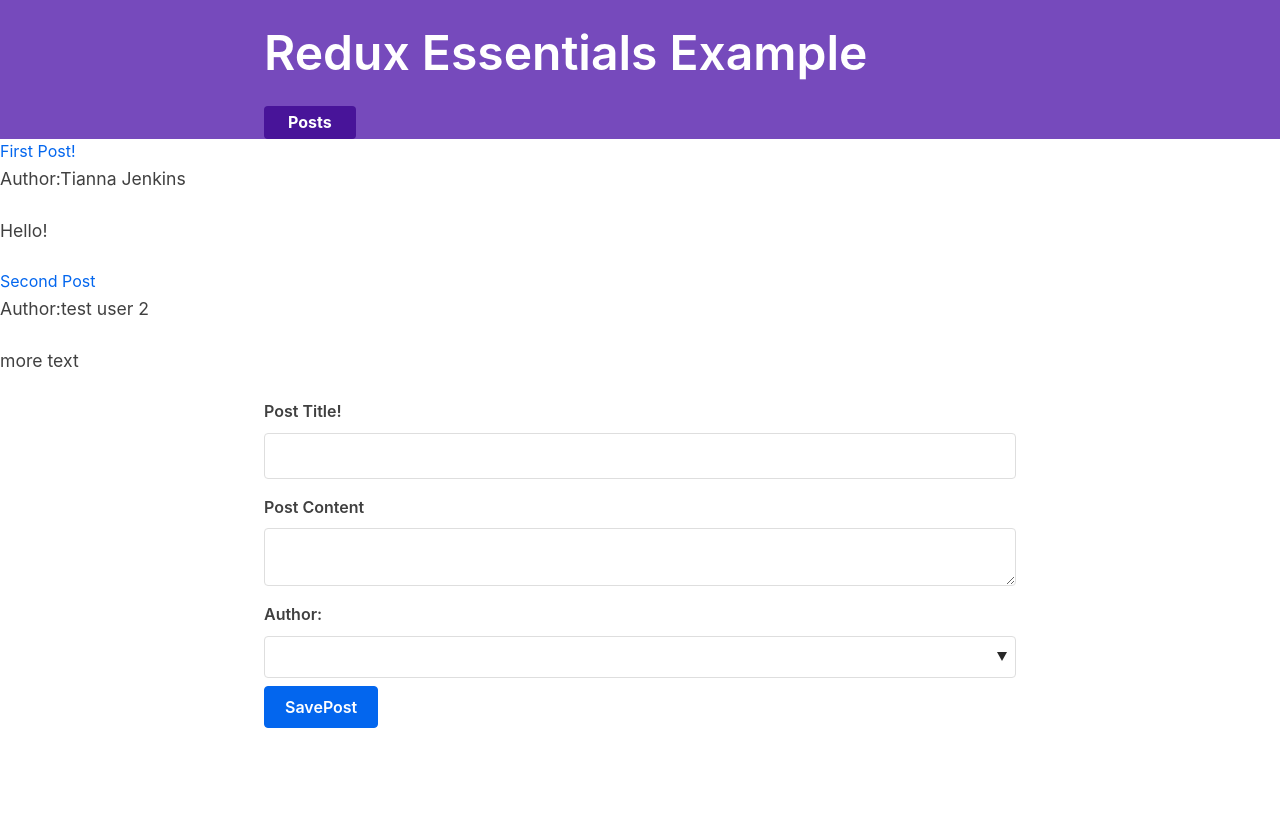
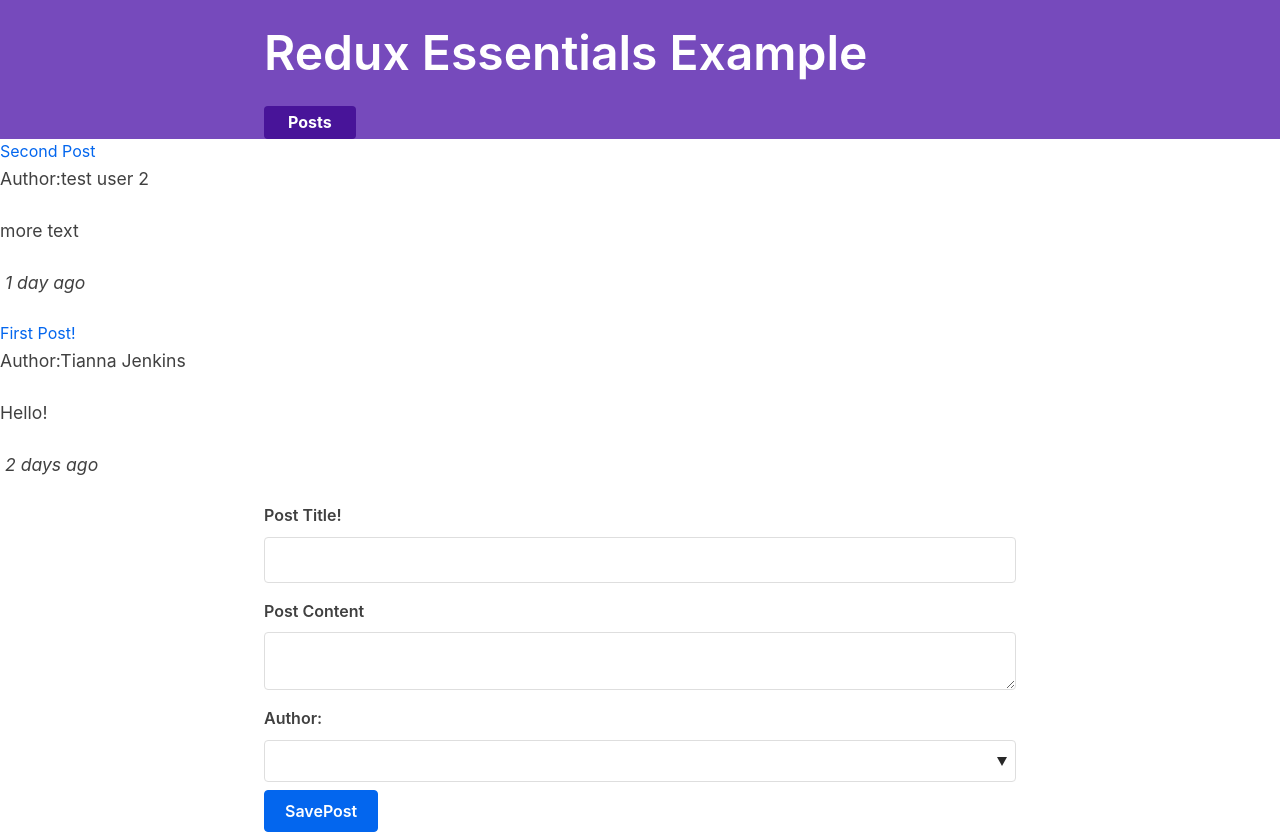
Before and after one commit to eviry-ishikawa/redux-toolkit-tutorial, a React (Create React App) app: page / in a window 1280 px wide. Before the commit the page ends 800 px from the top, so only its background shows below. Built offline with nearby package versions, Linux system fonts and the light colour scheme; what miragejs, txtgen would draw is missing.

Commit message:
add time sort

```diff
--- a/src/features/posts/PostList.js
+++ b/src/features/posts/PostList.js
@@ -2,19 +2,25 @@ import React from "react"
 import { useSelector } from "react-redux"
 import { Link } from "react-router-dom"
 import { PostAuthor } from "./PostAuthor"
+import { TimeAgo } from "./TimeAgo"
 
 export const PostList = () => {
   const posts = useSelector(state => state.posts)
 
+  const orderedPosts = posts.slice().sort((a,b) => b.date.localeCompare(a.date))
+
   return (
     <div>
-      {posts.map((post) =>
+      {orderedPosts.map((post) =>
         <article key={post.id}>
           <Link to={`/posts/${post.id}`}>{post.title}</Link>
           <p>
             Author:<PostAuthor userId={post.user}/>
           </p>
           <p>{post.content.substring(0,100)}</p>
+          <p>
+            <TimeAgo timestamp={post.date}/>
+          </p>
         </article>
       )}
     </div>
--- a/src/features/posts/SinglePostPage.js
+++ b/src/features/posts/SinglePostPage.js
@@ -2,6 +2,7 @@ import React from "react"
 import { useSelector } from "react-redux"
 import { Link, useParams } from "react-router-dom"
 import { PostAuthor } from "./PostAuthor"
+import { TimeAgo } from "./TimeAgo"
 
 export const SinglePostPage = () => {
   const { id: postId } = useParams()
@@ -24,6 +25,7 @@ export const SinglePostPage = () => {
       <h2>{post.title}</h2>
       <p>{post.content}</p>
       <PostAuthor userId={post.user}/>
+      <TimeAgo timestamp={post.date}/>
       </article>
       <Link to={`/editPost/${postId}`}>Edit Post</Link>
     </section>
--- /dev/null
+++ b/src/features/posts/TimeAgo.js
@@ -0,0 +1,16 @@
+import { formatDistanceToNow, parseISO } from "date-fns"
+import React from "react"
+
+export const TimeAgo = ({timestamp}) => {
+  let timeAgo = ""
+  if (timestamp) {
+    const date = parseISO(timestamp)
+    const timePeriod = formatDistanceToNow(date)
+    timeAgo = `${timePeriod} ago`
+  }
+return (<span title={timestamp}> &nbsp;
+  <i>
+  {timeAgo}
+  </i>
+  </span>)
+}
--- a/src/features/posts/postsSlice.js
+++ b/src/features/posts/postsSlice.js
@@ -1,8 +1,8 @@
 import { createSlice, nanoid } from "@reduxjs/toolkit"
 
 const initialState = [
-  { id: "1", title: "First Post!", content: "Hello!", user:"0" },
-  { id: "2", title: "Second Post", content:"more text", user:"1" }
+  { id: "1", title: "First Post!", content: "Hello!", user:"0", date:"2020-11-20T02:06:06.764Z" },
+  { id: "2", title: "Second Post", content:"more text", user:"1", date: "2020-11-21T02:06:06.764Z" }
 ]
 
 const postsSlice = createSlice({
@@ -20,6 +20,7 @@ const postsSlice = createSlice({
             title,
             content,
             user: userId,
+            date: new Date().toISOString()
           }
         }
       }
```
